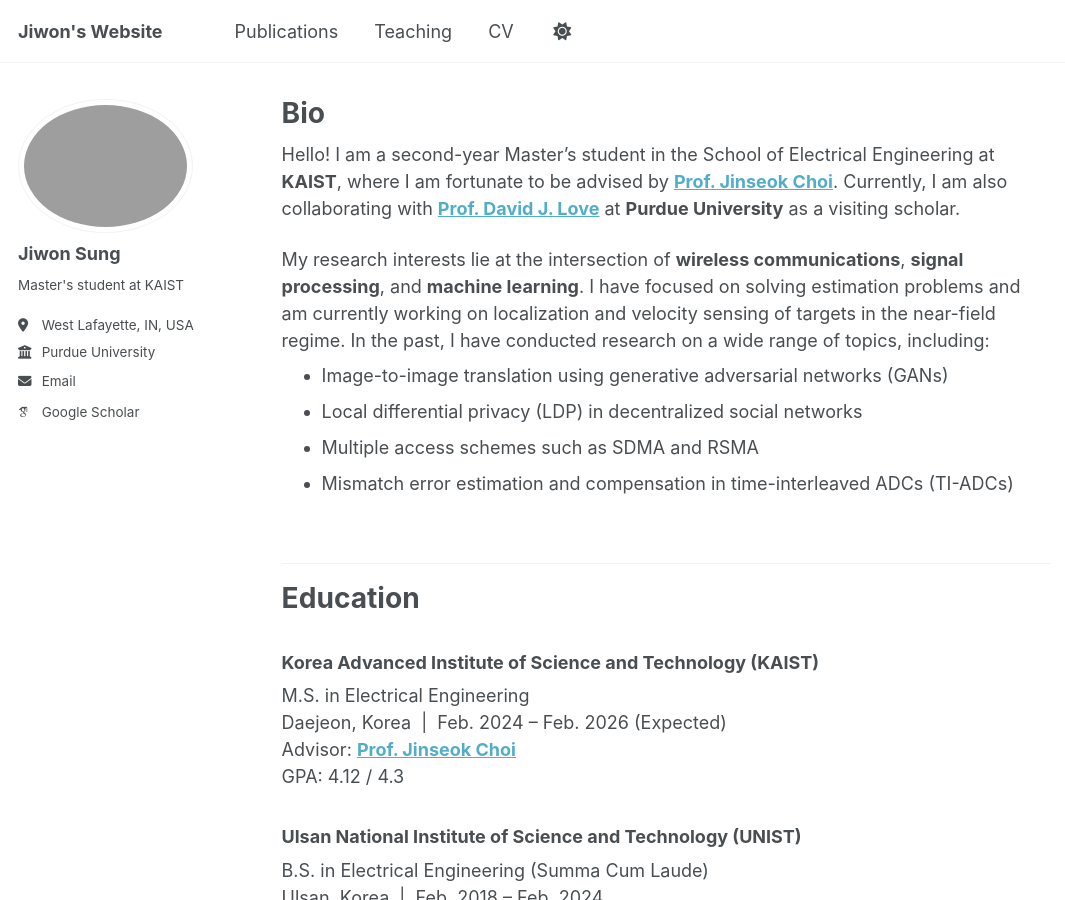
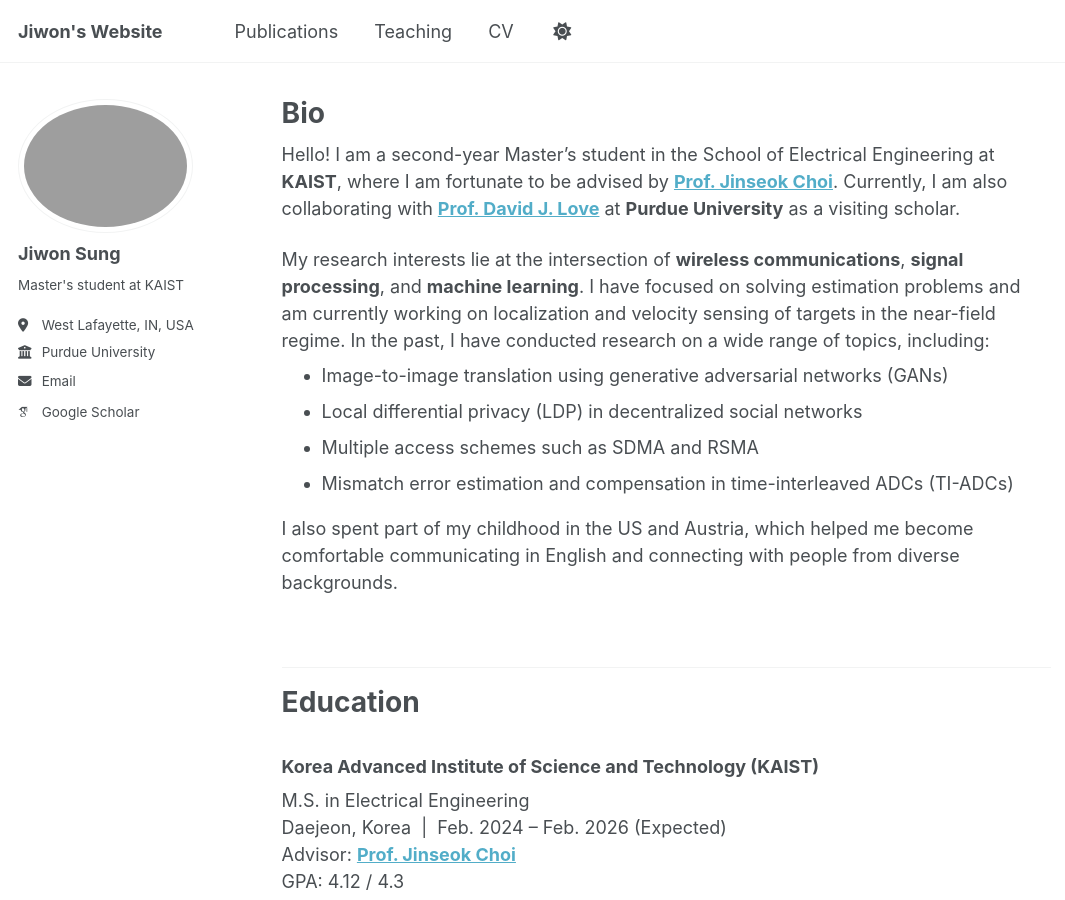
Before and after one commit to sunione/sunione.github.io, a Jekyll site: the page built from _pages/about.md, in a window 1280 px wide and 900 px high. Shown: the whole window, without its empty margins (0-1065 px from the left). Built offline with Jekyll 4.4.1, drawn with Linux system fonts in a browser that asks for light colours; some web fonts are replaced.

Commit message:
Update about.md

```diff
--- a/_pages/about.md
+++ b/_pages/about.md
@@ -16,6 +16,7 @@ My research interests lie at the intersection of **wireless communications**, **
 - Multiple access schemes such as SDMA and RSMA
 - Mismatch error estimation and compensation in time-interleaved ADCs (TI-ADCs)
 
+I also spent part of my childhood in the US and Austria, which helped me become comfortable communicating in English and connecting with people from diverse backgrounds.
 
 
 <div style="height: 30px;"></div>
```
